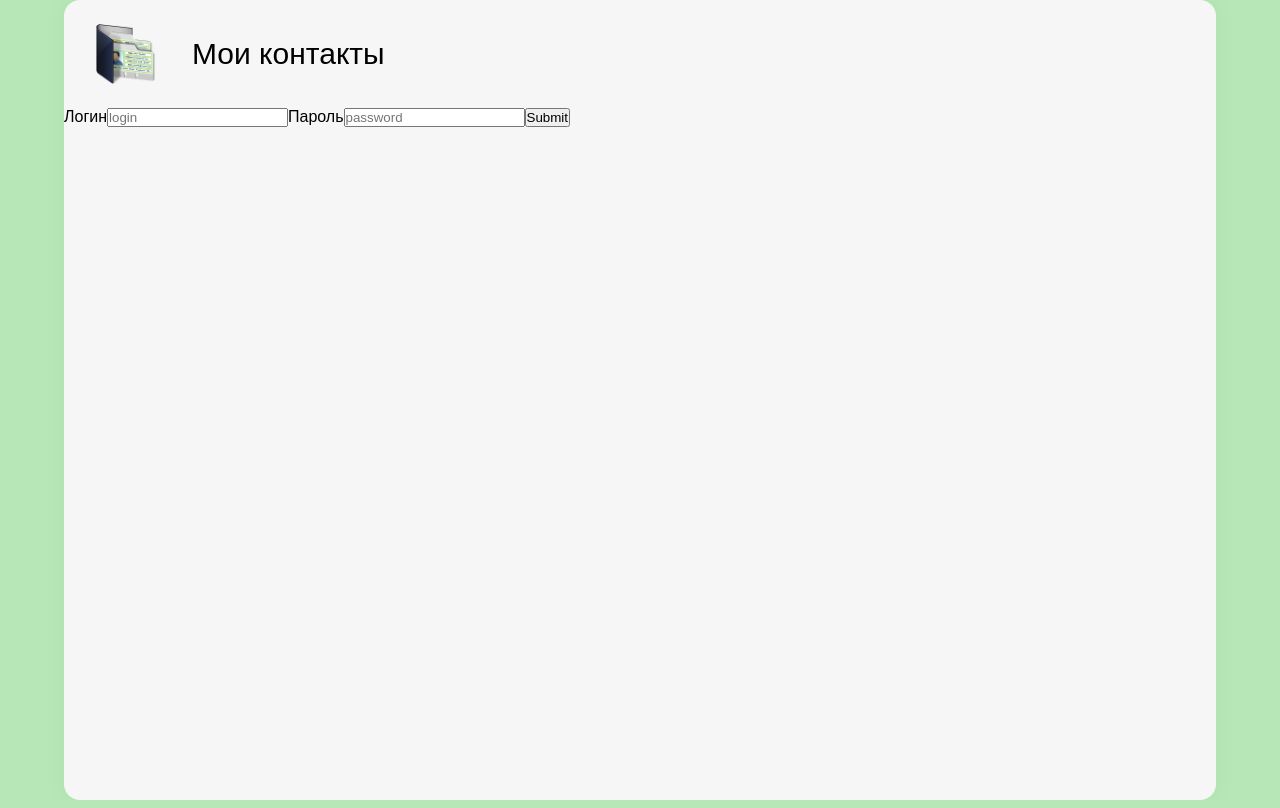
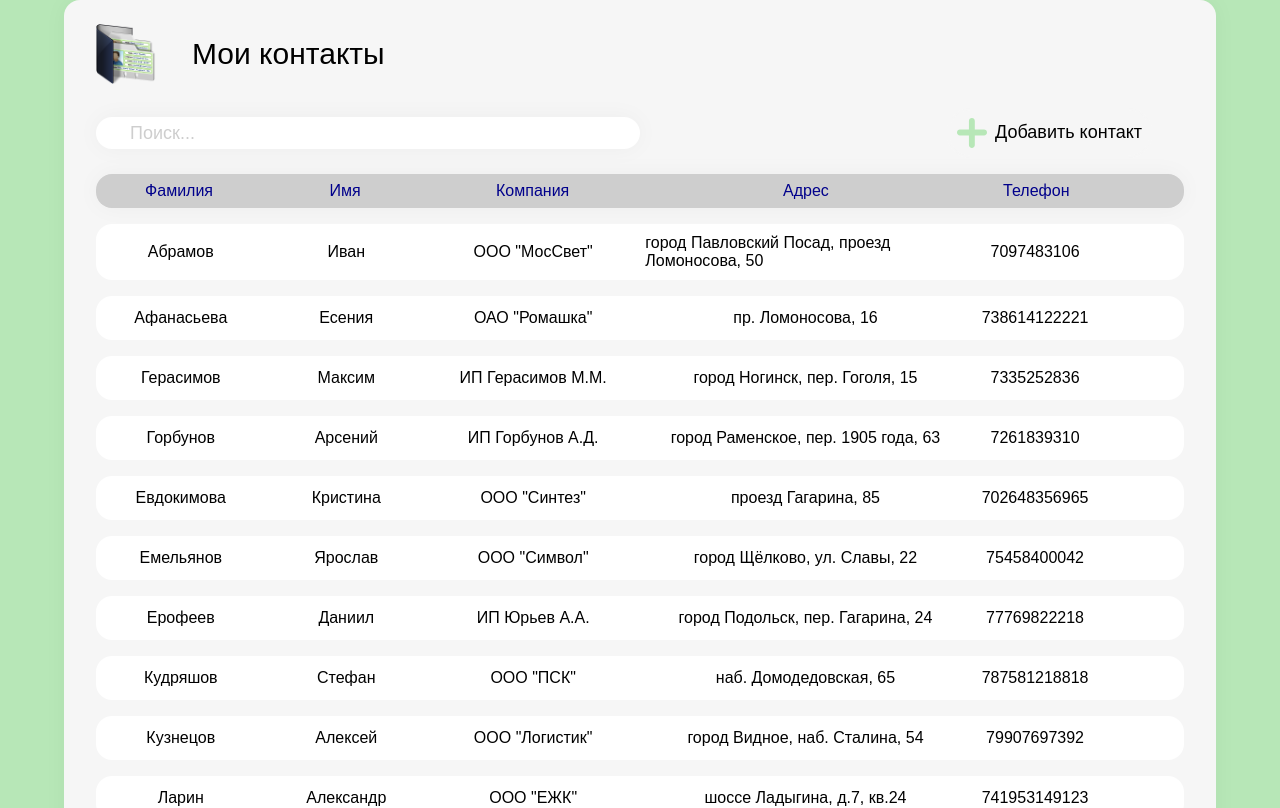
Before and after one commit to razor267/-Takeoff-Staff-vacancy-test, a React (Create React App) app: page / in a window 1280 px wide. Shown: the top 808 px of the page. Built offline with nearby package versions, Linux system fonts and the light colour scheme.

Commit message:
authorization

```diff
--- a/package.json
+++ b/package.json
@@ -12,6 +12,7 @@
     "@types/node": "^16.11.26",
     "@types/react": "^17.0.44",
     "@types/react-dom": "^18.0.0",
+    "axios": "^0.26.1",
     "body-parser": "^1.20.0",
     "classnames": "^2.3.1",
     "formik": "^2.2.9",
--- /dev/null
+++ b/src/api/api.ts
@@ -0,0 +1,16 @@
+import axios from 'axios'
+
+type LoginType = {
+    login: string
+    password: string
+}
+export const API = {
+    auth(data: LoginType) {
+        return axios.post('http://localhost:3000/auth/login', {
+            username: data.login,
+            password: data.password
+        })
+            .then(res => res)
+            .catch(error => console.log(error))
+    }
+}
--- a/src/pages/App/App.tsx
+++ b/src/pages/App/App.tsx
@@ -3,14 +3,17 @@ import styles from './App.module.css'
 import {Header} from '../../components/Header/Header'
 import {Content} from '../../components/Content/Content'
 import {Login} from '../Login/Login'
+import {Route, Routes} from 'react-router-dom'
 
 function App() {
     return (
-        <div className={styles.appWrapper}>
-            <Header/>
-            {/*<Content/>*/}
-            <Login/>
-        </div>
+            <div className={styles.appWrapper}>
+                <Header/>
+                <Routes>
+                    <Route path='/login' element={<Login/>}/>
+                    <Route path='/' element={<Content/>}/>
+                </Routes>
+            </div>
     )
 }
 
--- a/src/pages/Login/Login.tsx
+++ b/src/pages/Login/Login.tsx
@@ -1,22 +1,28 @@
 import React, {memo} from 'react'
 import {Field, Form, Formik} from 'formik'
+import {API} from '../../api/api'
+import {useNavigate} from 'react-router-dom'
 
-export const Login:React.FC = memo(() => {
+export const Login: React.FC = memo(() => {
+
+    const navigate = useNavigate()
+
     return (
         <Formik
             initialValues={{
-                firstName: '',
-                lastName: '',
-                email: '',
+                login: '',
+                password: ''
             }}
-            onSubmit={async (values) => {
-                await new Promise((r) => setTimeout(r, 500));
-                alert(JSON.stringify(values, null, 2));
+            onSubmit={async (data) => {
+                const res = await API.auth(data)
+                if (res?.status === 200) {
+                    navigate('/')
+                }
             }}
         >
             <Form>
                 <label htmlFor="login">Логин</label>
-                <Field id="login" name="login" placeholder="login" />
+                <Field id="login" name="login" placeholder="login"/>
 
                 <label htmlFor="password">Пароль</label>
                 <Field id="password" name="password" placeholder="password" type="password"/>
```
Also changed, not shown: 2 other files (tests, documents, lock files or other folders).
